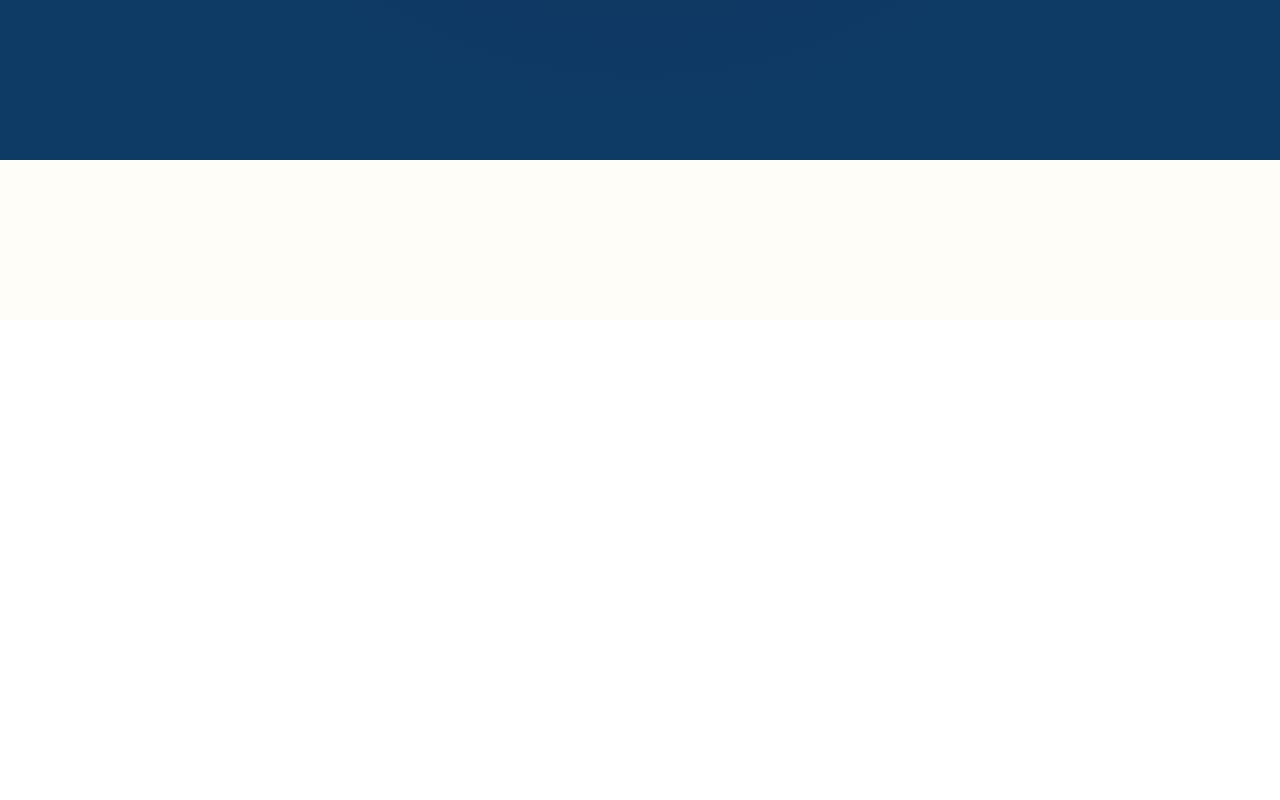
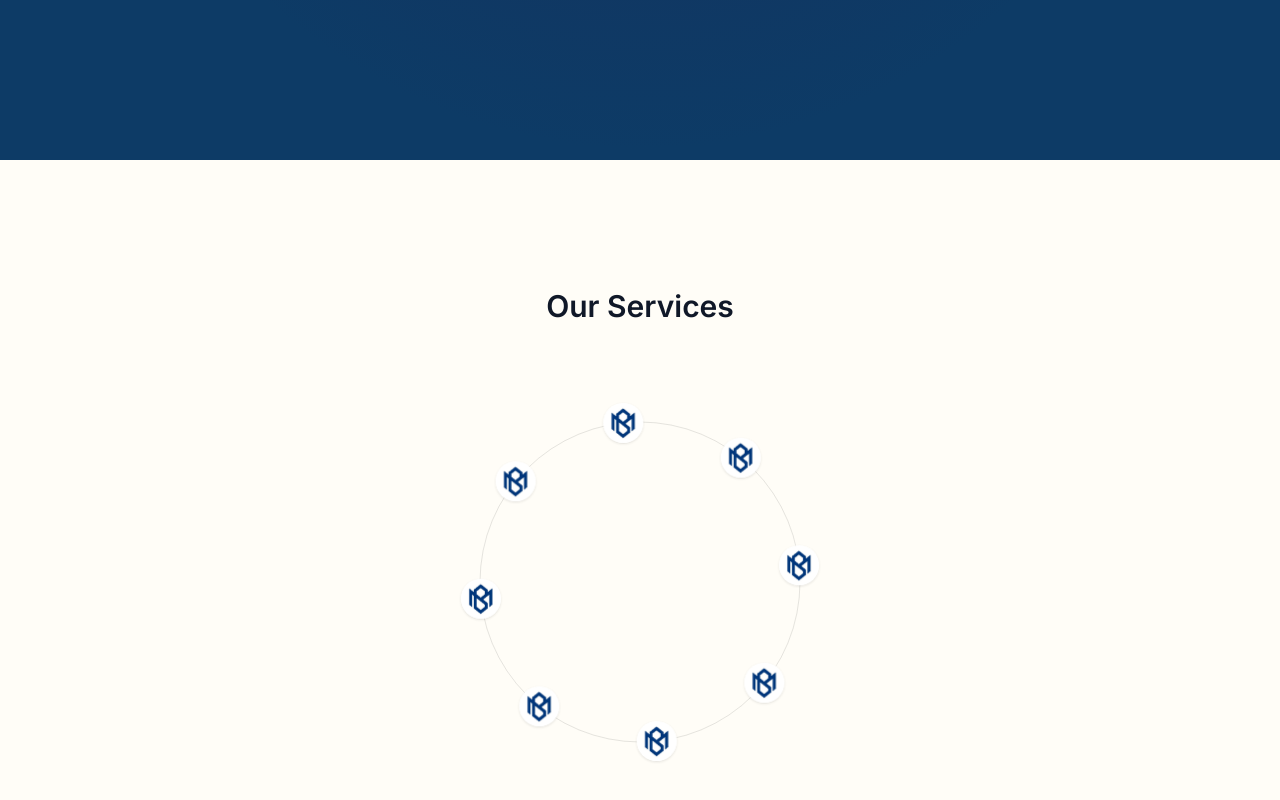
Before and after one commit to jenasatyajit/BuddyMart, a React (Vite) app: page / in a window 1280 px wide. Shown: the part 480-1280 px from the top of the page. Before the commit the page ends 800 px from the top, so only its background shows below. Built offline with nearby package versions, Linux system fonts and the light colour scheme.

Commit message:
add services section

```diff
--- a/src/components/magicui/orbiting-circle.tsx
+++ b/src/components/magicui/orbiting-circle.tsx
@@ -56,7 +56,7 @@ export function OrbitingCircles({
               } as React.CSSProperties
             }
             className={cn(
-              `absolute flex size-[var(--icon-size)] transform-gpu animate-orbit items-center justify-center rounded-full`,
+              `absolute left-1/2 top-1/2 -translate-x-1/2 -translate-y-1/2 flex size-[var(--icon-size)] transform-gpu animate-orbit items-center justify-center rounded-full`,
               { "[animation-direction:reverse]": reverse },
               className,
             )}
--- a/src/components/sections/Hero.tsx
+++ b/src/components/sections/Hero.tsx
@@ -14,6 +14,10 @@ export default function Hero() {
             <span className="block">One Stop Solution</span>
             <span className="block">Local marketing needs</span>
           </h1>
+          <p className="mt-4 md:mt-6 text-white/90 text-sm sm:text-base md:text-lg leading-relaxed max-w-2xl mx-auto">
+            Lorem ipsum dolor sit amet, consectetur adipiscing elit. Integer vitae
+            justo nec velit tristique luctus, sed cursus massa purus eget sem.
+          </p>
         </div>
       </GridBeams>
     </section>
--- a/src/components/sections/Services.tsx
+++ b/src/components/sections/Services.tsx
@@ -1,12 +1,27 @@
+import { OrbitingCircles } from "@/components/magicui/orbiting-circle";
+
 export default function Services() {
+  const icons = Array.from({ length: 8 }).map((_, i) => (
+    <img
+      key={i}
+      src="/logo-sm.jpg"
+      alt="Service icon"
+      className="size-10 rounded-full object-cover shadow-sm"
+    />
+  ));
+
   return (
-    <section id="services" className="w-full">
-      <div className="container mx-auto">
-        <div id="service-grocery" className="w-full"></div>
-        <div id="service-electronics" className="w-full"></div>
-        <div id="service-fashion" className="w-full"></div>
-        <div id="service-home" className="w-full"></div>
+    <section id="services" className="w-full py-24 md:py-32">
+      <div className="container mx-auto flex flex-col items-center">
+        <h2 className="text-3xl font-semibold">Our Services</h2>
+
+        {/* Centered single-ring orbiting circle */}
+        <div className="relative size-[420px] mt-10 md:mt-12">
+          <OrbitingCircles radius={160} iconSize={48} duration={24}>
+            {icons}
+          </OrbitingCircles>
+        </div>
       </div>
     </section>
-  )
+  );
 }
```
Also changed, not shown: public/logo.svg (added).
